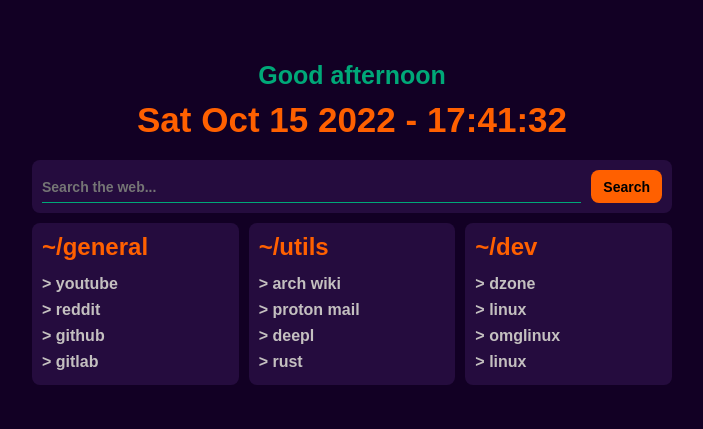
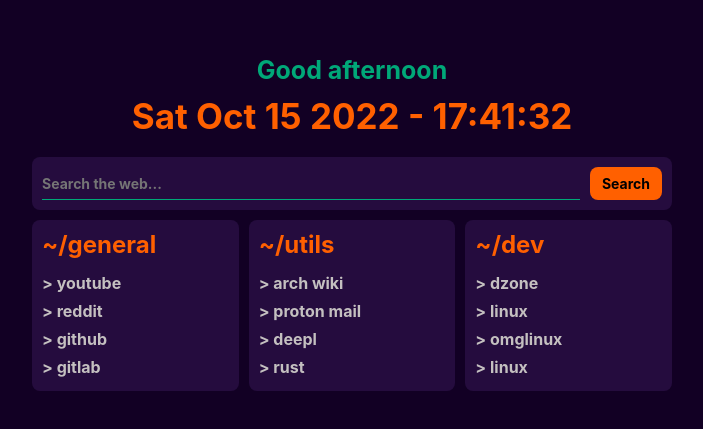
Before and after one commit to lvntcnylmz/startpage, a plain HTML site: page index.html in a window 1280 px wide. Shown: the part 177-606 px from the top of the page, without its empty margins (288-991 px from the left). Drawn offline with Linux system fonts and the light colour scheme.

```diff
--- a/index.css
+++ b/index.css
@@ -11,7 +11,7 @@
 
 body {
     background-color: var(--bg-color);
-    font-family: "Canterell", sans-serif;
+    font-family: "Inter", sans-serif;
     margin: 0px;
     min-height: 100vh;
 }
```
